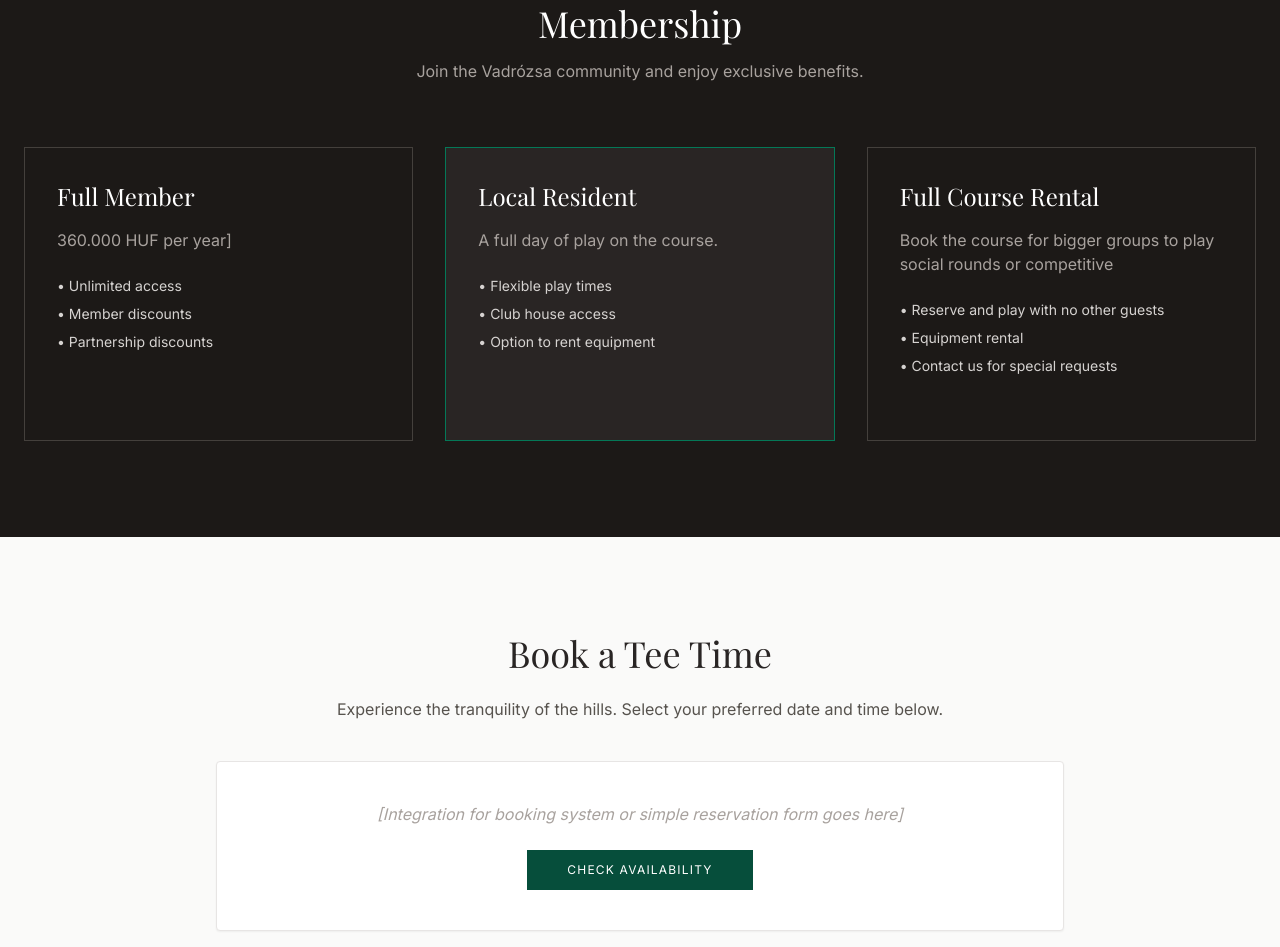
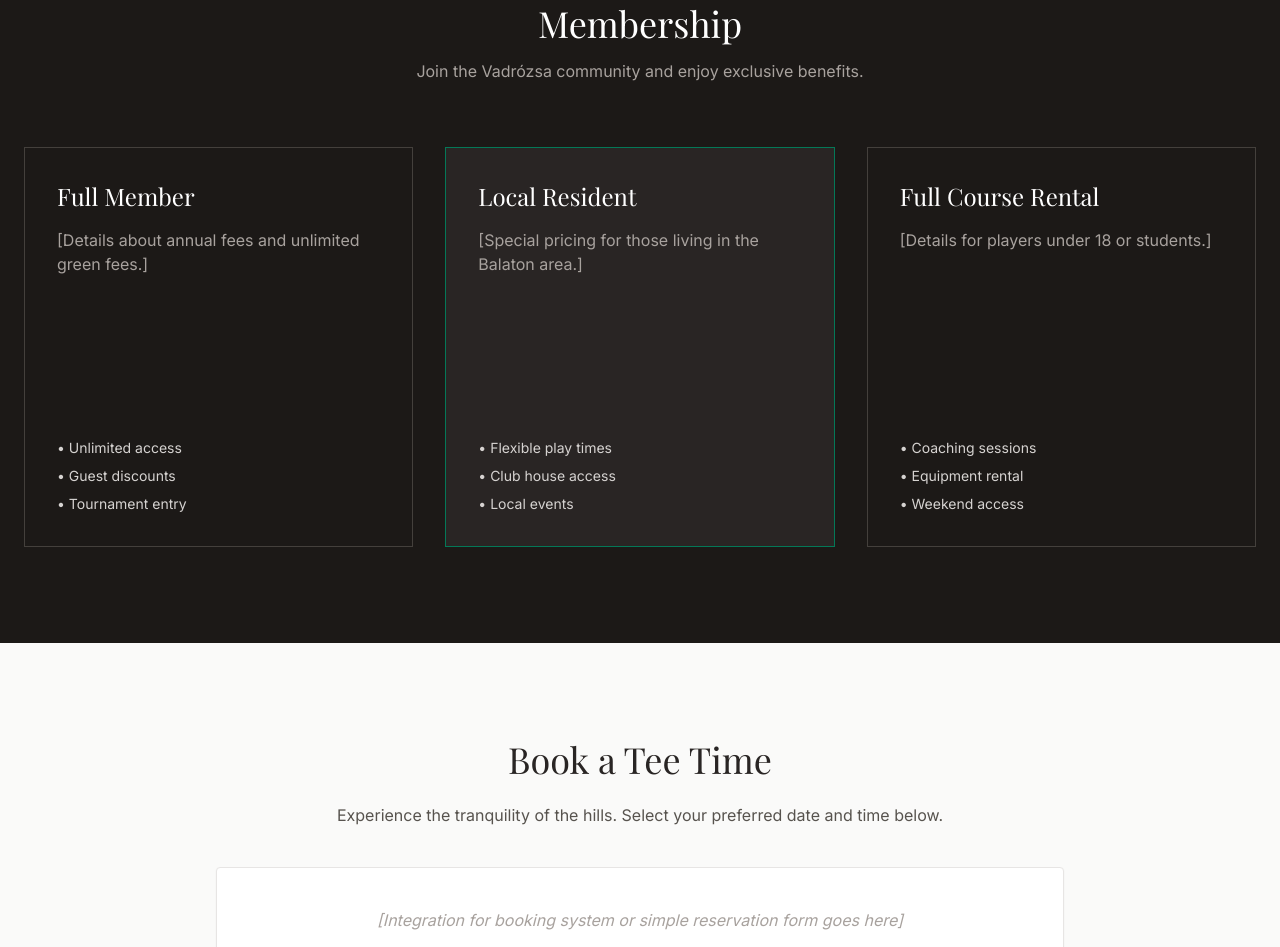
Before and after one commit to johanssonper-oss/html-starter, a website: page index.html in a window 1280 px wide. Shown: the part 1457-2404 px from the top of the page. Drawn offline with nearby package versions, Linux system fonts and the light colour scheme.

Commit message:
Update index.html

```diff
--- a/index.html
+++ b/index.html
@@ -65,36 +65,47 @@
                 <p class="text-stone-400">Join the Vadrózsa community and enjoy exclusive benefits.</p>
             </div>
           <div class="grid md:grid-cols-3 gap-8">
-                <!-- Sample Card 1 -->
-                <div class="border border-stone-700 p-8 hover:border-emerald-500 transition">
+
+    <!-- Card 1: Full Member -->
+    <div class="flex flex-col border border-stone-700 p-8 hover:border-emerald-500 transition min-h-[400px]">
         <h3 class="text-2xl mb-4">Full Member</h3>
-                    <p class="text-stone-400 mb-6">360.000 HUF per year]</p>
-                    <ul class="text-sm space-y-2 mb-8 text-stone-300">
-                        <ul class="text-sm space-y-2 mb-8 text-stone-300">
+        <p class="text-stone-400 mb-6">[Details about annual fees and unlimited green fees.]</p>
+
+        <!-- This empty div grows to push the list to the bottom -->
+        <div class="flex-grow"></div>
+
+        <ul class="text-sm space-y-2 text-stone-300">
             <li>• Unlimited access</li>
-                        <li>• Member discounts</li>
-                        <li>• Partnership discounts</li>
+            <li>• Guest discounts</li>
+            <li>• Tournament entry</li>
         </ul>
     </div>
-                <!-- Sample Card 2 -->
-                <div class="border border-emerald-700 p-8 bg-stone-800">
+
+    <!-- Card 2: Local Resident -->
+    <div class="flex flex-col border border-emerald-700 p-8 bg-stone-800 min-h-[400px]">
         <h3 class="text-2xl mb-4">Local Resident</h3>
-                    <p class="text-stone-400 mb-6">A full day of play on the course.</p>
-                    <ul class="text-sm space-y-2 mb-8 text-stone-300">
-                        <ul class="text-sm space-y-2 mb-8 text-stone-300">
+        <p class="text-stone-400 mb-6">[Special pricing for those living in the Balaton area.]</p>
+
+        <div class="flex-grow"></div>
+
+        <ul class="text-sm space-y-2 text-stone-300">
             <li>• Flexible play times</li>
             <li>• Club house access</li>
-                        <li>• Option to rent equipment</li>
+            <li>• Local events</li>
         </ul>
     </div>
-                <!-- Sample Card 3 -->
-                <div class="border border-stone-700 p-8 hover:border-emerald-500 transition">
+
+    <!-- Card 3: Full Course Rental -->
+    <div class="flex flex-col border border-stone-700 p-8 hover:border-emerald-500 transition min-h-[400px]">
         <h3 class="text-2xl mb-4">Full Course Rental</h3>
-                    <p class="text-stone-400 mb-6">Book the course for bigger groups to play social rounds or competitive</p>
-                    <ul class="text-sm space-y-2 mb-8 text-stone-300">
-                        <li>• Reserve and play with no other guests</li>
+        <p class="text-stone-400 mb-6">[Details for players under 18 or students.]</p>
+
+        <div class="flex-grow"></div>
+
+        <ul class="text-sm space-y-2 text-stone-300">
+            <li>• Coaching sessions</li>
             <li>• Equipment rental</li>
-                        <li>• Contact us for special requests</li>
+            <li>• Weekend access</li>
         </ul>
     </div>
 </div>
```
Lines whose indentation alone changed are shown as unchanged.
